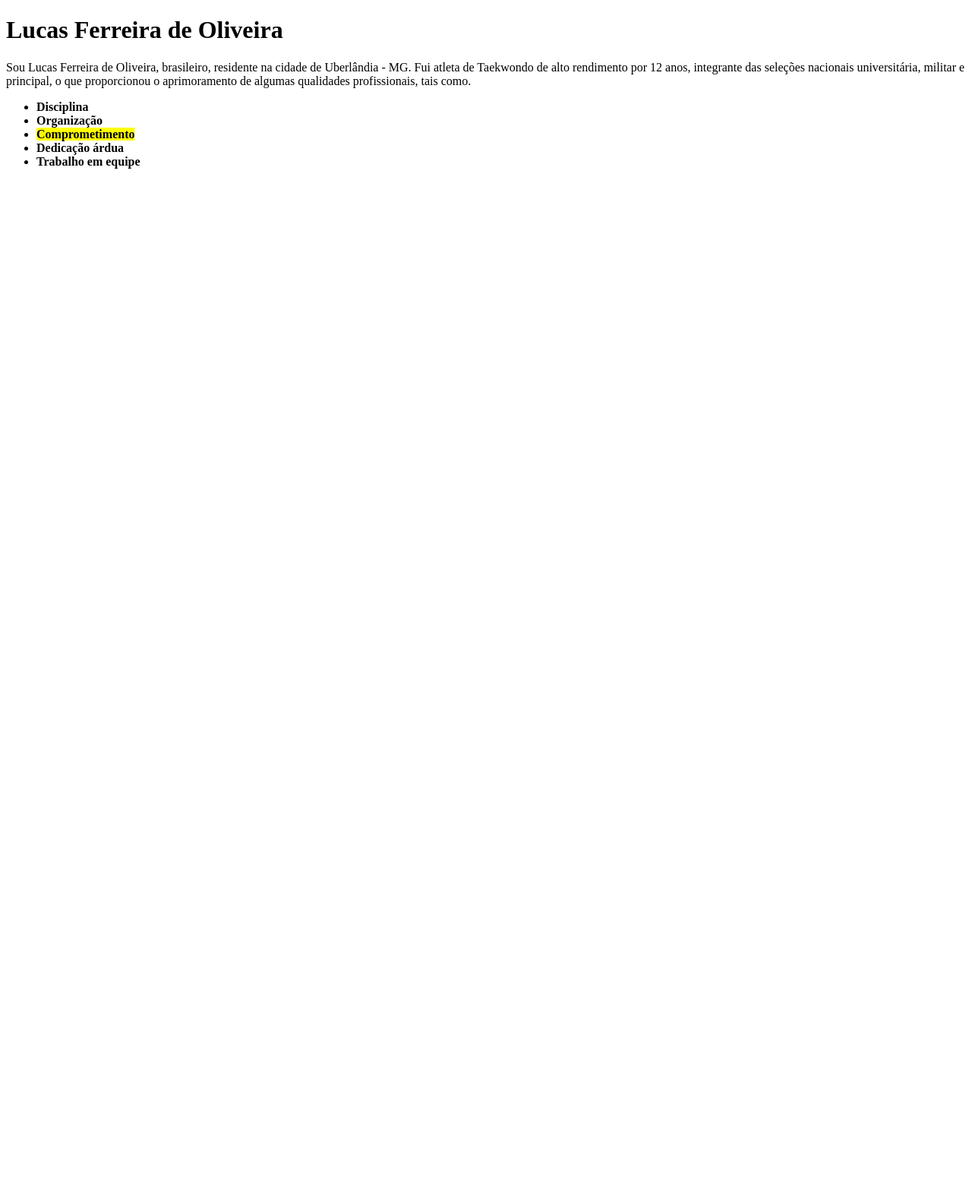
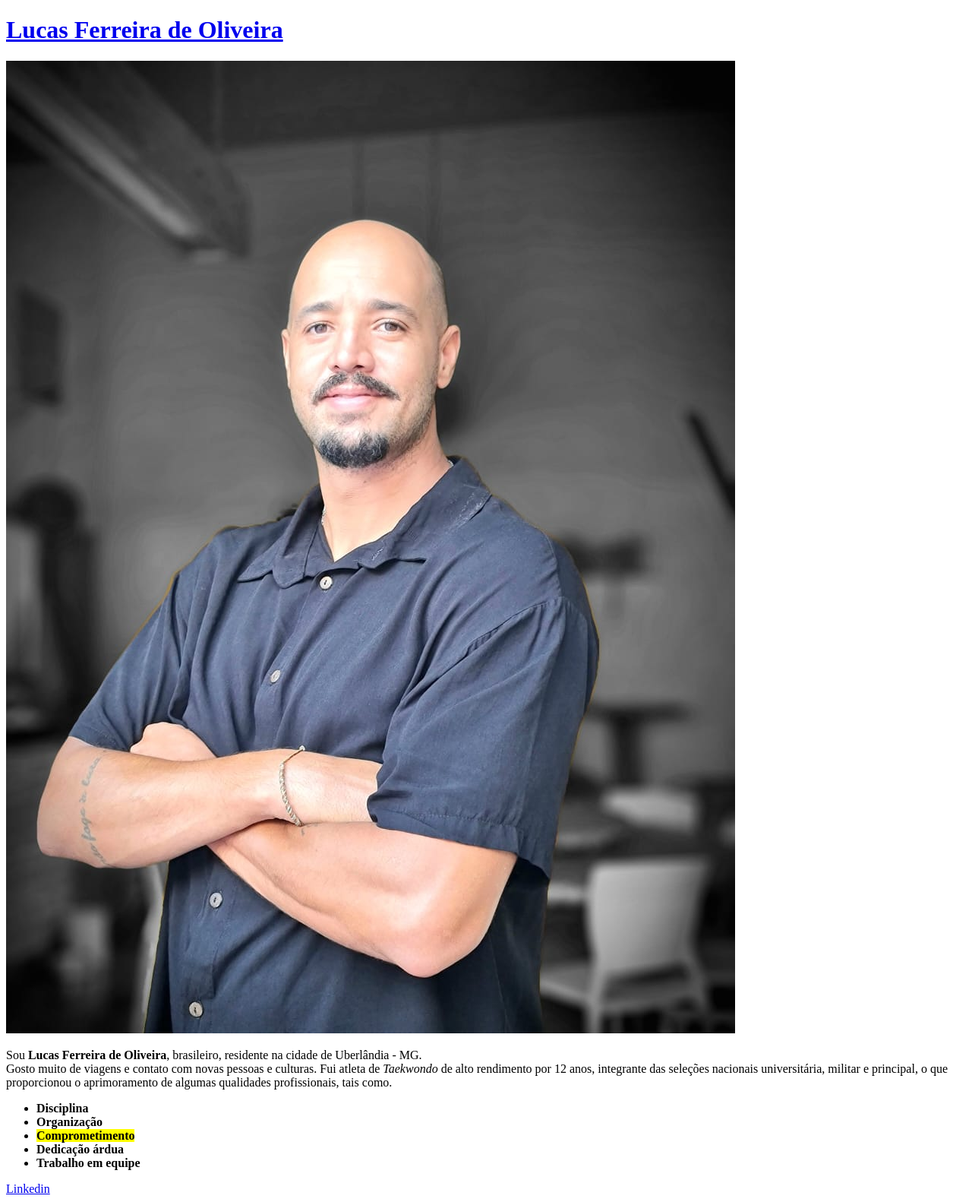
Before and after one commit to LucasFerreiraDeOliveira/LucasFerreiraDeOliveira.github.io, a plain HTML site: page index.html in a window 1280 px wide. Shown: the whole page at 76% size. Before the commit the page ends 800 px from the top, so only its background shows below. Drawn offline with Linux system fonts and the light colour scheme.

Commit message:
Conlusão exercício sessão 01 dia 01

```diff
--- a/index.html
+++ b/index.html
@@ -1,5 +1,5 @@
 <!DOCTYPE html>
-<html lang="en">
+<html lang="pt-br">
 <head>
     <meta charset="UTF-8">
     <meta http-equiv="X-UA-Compatible" content="IE=edge">
@@ -7,11 +7,13 @@
     <title>Lucas Ferreira de Oliveira</title>
 </head>
 <body>
-    <h1>Lucas Ferreira de Oliveira</h1>
-    <p>Sou Lucas Ferreira de Oliveira, brasileiro, residente na cidade de Uberlândia - MG.
-        Fui atleta de Taekwondo de alto rendimento por 12 anos, integrante das seleções
-        nacionais universitária, militar e principal, o que proporcionou o aprimoramento
-        de algumas qualidades profissionais, tais como.</p>
+    <h1><a href="#fotolucas">Lucas Ferreira de Oliveira</a></h1>
+    <img id="fotolucas" src="img/foto1-lucas.jpeg" alt="Foto Lucas sorrindo e com o braço cruzado">
+    <p>Sou <strong>Lucas Ferreira de Oliveira</strong>, brasileiro, residente na cidade de Uberlândia - MG. <br>
+    Gosto muito de viagens e contato com novas pessoas e culturas.
+    Fui atleta de <em>Taekwondo</em> de alto rendimento por 12 anos, integrante das seleções
+    nacionais universitária, militar e principal, o que proporcionou o aprimoramento
+    de algumas qualidades profissionais, tais como.</p>
     <ul>
         <li><strong>Disciplina</strong></li>
         <li><strong>Organização</strong></li>
@@ -19,5 +21,6 @@
         <li><strong>Dedicação árdua</strong></li>
         <li><strong>Trabalho em equipe</strong></li>
     </ul>
+    <a href="https://www.linkedin.com/in/lucas-ferreira-de-oliveira-programador/" target="_blank">Linkedin</a>
 </body>
 </html>
```
Also changed, not shown: img/foto1-lucas.jpeg (added), 1 other file.
